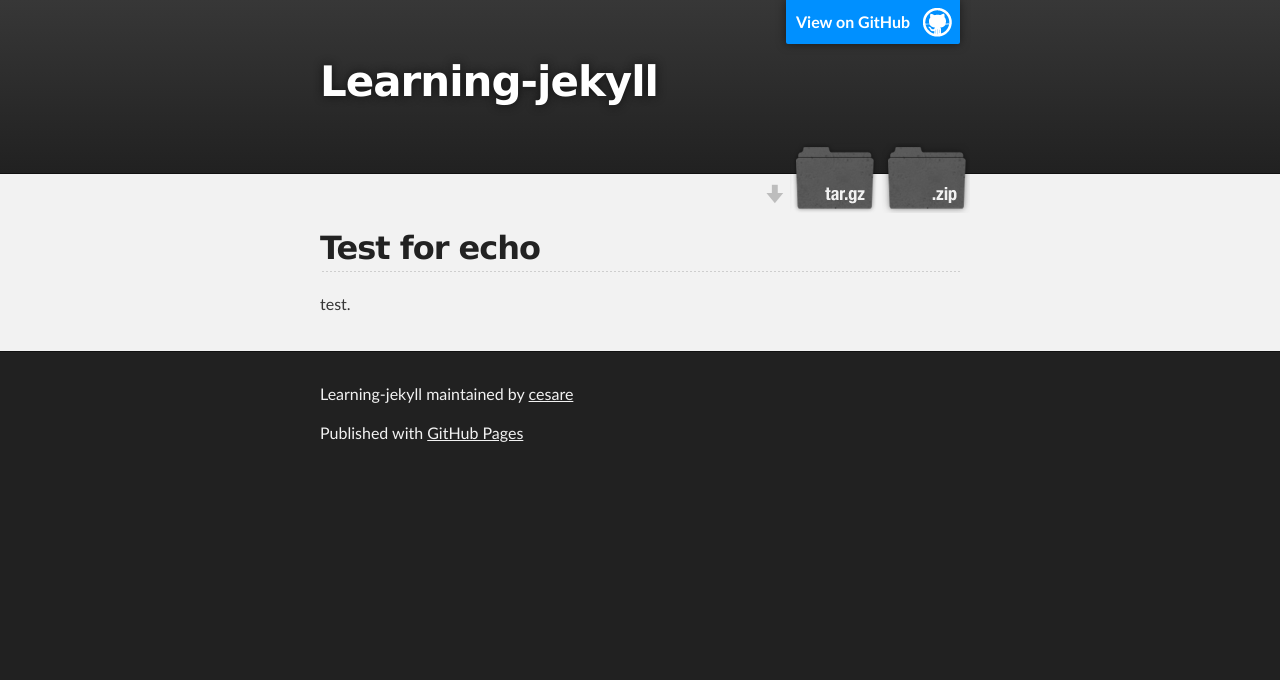
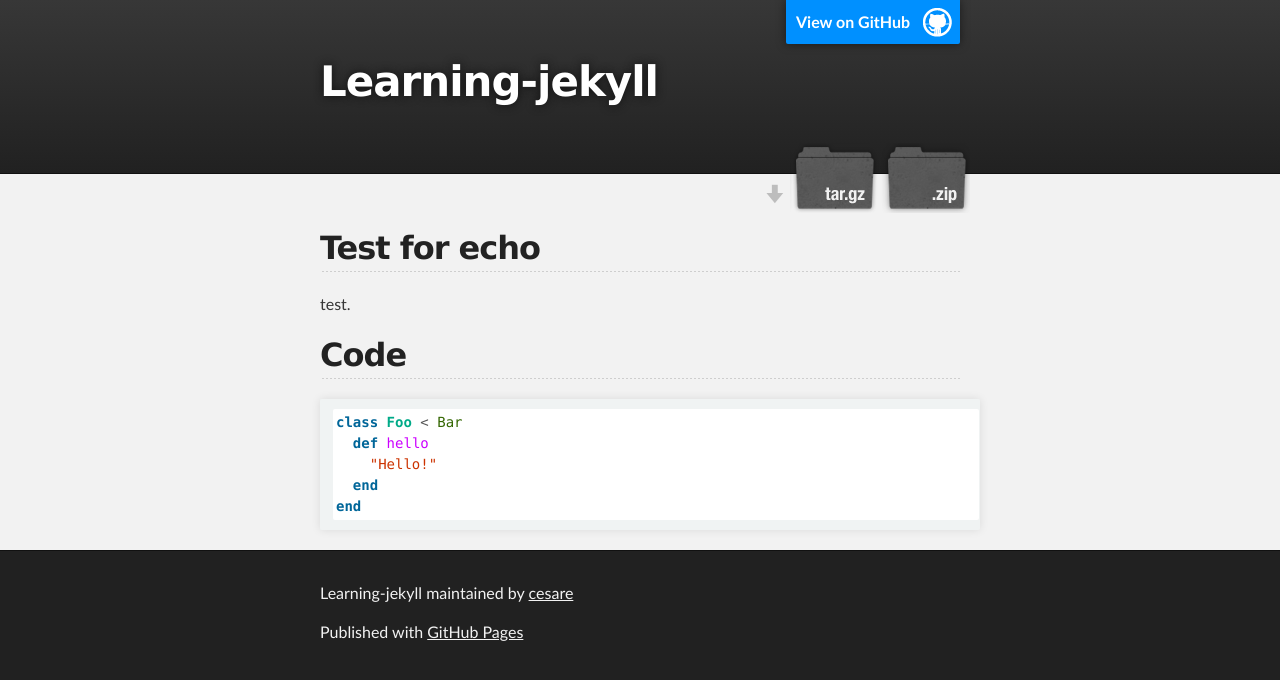
Before and after one commit to cesare/learning-jekyll, a Jekyll site: the page built from index.md, in a window 1280 px wide. Shown: the top 680 px of the page. Built offline with Jekyll 4.4.1, drawn with Linux system fonts in a browser that asks for light colours; Markdown is read by kramdown in place of the engine named in the settings.

Commit message:
Add sample Ruby code

````diff
--- a/index.md
+++ b/index.md
@@ -4,3 +4,13 @@ layout: default
 ## Test for echo
 
 test.
+
+## Code
+
+```ruby
+class Foo < Bar
+  def hello
+    "Hello!"
+  end
+end
+```
````
